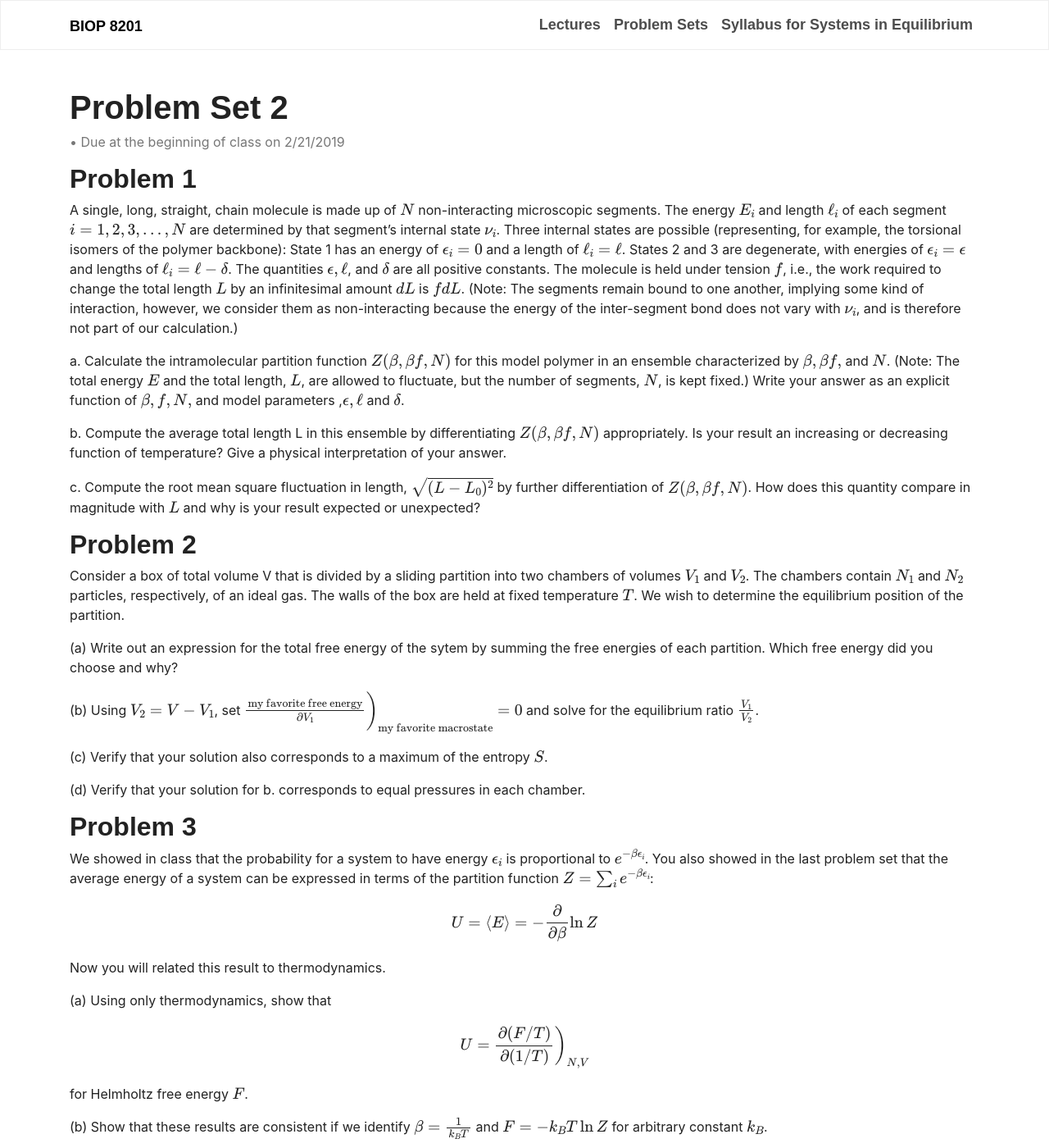
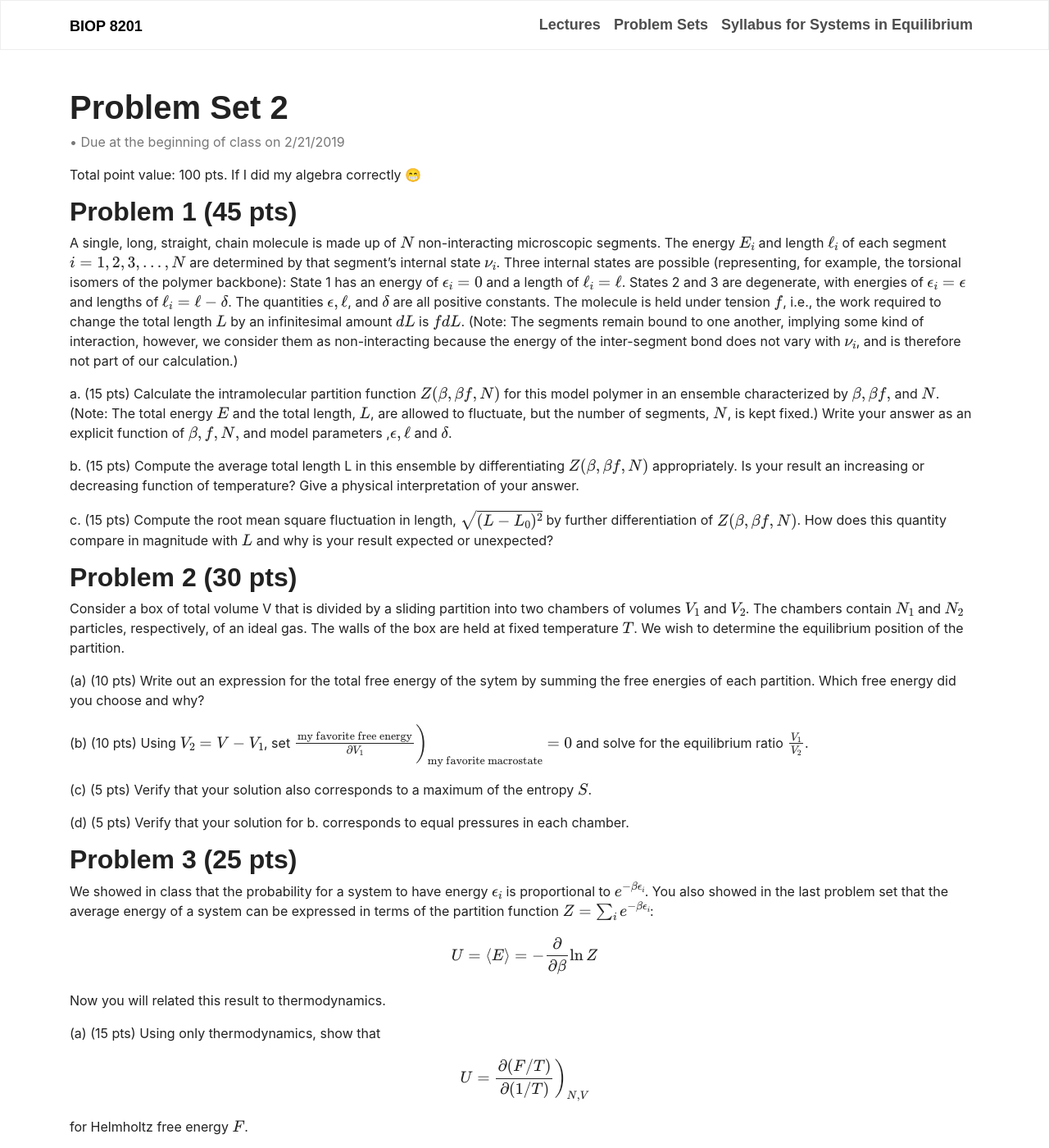
Before and after one commit to jmhays/biop-web, a Jekyll site: the page built from problem_sets/ps2.md, in a window 1280 px wide and 1400 px high. Shown: the whole window at 82% size. Built offline with Jekyll 4.4.1, drawn with Linux system fonts in a browser that asks for light colours; emoji names are drawn with the system emoji font; some web fonts are replaced; formulas are drawn with MathJax 3; some of the changed text lies outside the part shown.

Commit message:
Add point values

```diff
--- a/problem_sets/ps2.md
+++ b/problem_sets/ps2.md
@@ -4,29 +4,31 @@
   author: Due at the beginning of class on 2/21/2019
 ---
 
-## Problem 1
+Total point value: 100 pts. If I did my algebra correctly :grin:
+
+## Problem 1 (45 pts)
 A single, long, straight, chain molecule is made up of $$N$$ non-interacting microscopic segments. The energy $$E_i$$ and length $$\ell_i$$ of each segment $$i = 1, 2, 3, ... , N$$ are determined by that segment's internal state $$\nu_i$$. Three internal states are possible (representing, for example, the torsional isomers of the polymer backbone): State 1 has an energy of $$\epsilon_i=0$$ and a length of $$\ell_i = \ell$$. States 2 and 3 are degenerate, with energies of $$\epsilon_i = \epsilon$$ and lengths of $$\ell_i = \ell - \delta$$. The quantities $$\epsilon, \ell$$, and $$\delta$$ are all positive constants. The molecule is held under tension $$f$$, i.e., the work required to change the total length $$L$$ by an infinitesimal amount $$dL$$ is $$fdL$$. (Note: The segments remain bound to one another, implying some kind of interaction, however, we consider them as non-interacting because the energy of the inter-segment bond does not vary with $$\nu_i$$, and is therefore not part of our calculation.)
 
-a. Calculate the intramolecular partition function $$Z(\beta, \beta f, N )$$ for this model polymer in an ensemble characterized by $$\beta, \beta f,$$ and $$N$$. (Note: The total energy $$E$$ and the total length, $$L$$, are allowed to fluctuate, but the number of segments, $$N$$, is kept fixed.) Write your answer as an explicit function of $$\beta, f, N,$$ and model parameters ,$$\epsilon, \ell$$ and $$\delta$$.
+a. (15 pts) Calculate the intramolecular partition function $$Z(\beta, \beta f, N )$$ for this model polymer in an ensemble characterized by $$\beta, \beta f,$$ and $$N$$. (Note: The total energy $$E$$ and the total length, $$L$$, are allowed to fluctuate, but the number of segments, $$N$$, is kept fixed.) Write your answer as an explicit function of $$\beta, f, N,$$ and model parameters ,$$\epsilon, \ell$$ and $$\delta$$.
 
-b. Compute the average total length L in this ensemble by differentiating $$Z(\beta, \beta f, N )$$ appropriately. Is your result an increasing or decreasing function of temperature? Give a physical interpretation of your answer.
+b. (15 pts) Compute the average total length L in this ensemble by differentiating $$Z(\beta, \beta f, N )$$ appropriately. Is your result an increasing or decreasing function of temperature? Give a physical interpretation of your answer.
 
-c. Compute the root mean square fluctuation in length, $$\sqrt{(L-L_0)^2}$$ by further differentiation of $$Z(\beta, \beta f, N )$$. How does this quantity compare in magnitude with $$L$$ and why is your result expected or unexpected?
+c. (15 pts) Compute the root mean square fluctuation in length, $$\sqrt{(L-L_0)^2}$$ by further differentiation of $$Z(\beta, \beta f, N )$$. How does this quantity compare in magnitude with $$L$$ and why is your result expected or unexpected?
 
-## Problem 2
+## Problem 2 (30 pts)
 
 Consider a box of total volume V that is divided by a sliding partition into two chambers of volumes $$V_1$$ and $$V_2$$. The chambers contain $$N_1$$ and $$N_2$$ particles, respectively, of an ideal gas. The walls of the box are held at fixed temperature $$T$$. We wish to determine the equilibrium position of the partition.
 
-(a) Write out an expression for the total free energy of the sytem by summing
+(a) (10 pts) Write out an expression for the total free energy of the sytem by summing
 the free energies of each partition. Which free energy did you choose and why?
 
-(b) Using $$V_2 = V − V_1$$, set $$\frac{\text{my favorite free energy}}{\partial V_1}\bigg)_{\text{my favorite macrostate}}= 0$$ and solve for the equilibrium ratio $$\frac{V_1}{V_2}$$.
+(b) (10 pts) Using $$V_2 = V − V_1$$, set $$\frac{\text{my favorite free energy}}{\partial V_1}\bigg)_{\text{my favorite macrostate}}= 0$$ and solve for the equilibrium ratio $$\frac{V_1}{V_2}$$.
 
-(c) Verify that your solution also corresponds to a maximum of the entropy $$S$$.
+(c) (5 pts) Verify that your solution also corresponds to a maximum of the entropy $$S$$.
 
-(d) Verify that your solution for b. corresponds to equal pressures in each chamber.
+(d) (5 pts) Verify that your solution for b. corresponds to equal pressures in each chamber.
 
-## Problem 3
+## Problem 3 (25 pts)
 
 We showed in class that the probability for a system to have energy $$\epsilon_i$$ is proportional to $$e^{−\beta \epsilon_i}$$. You also showed in the last problem set that the average energy of a system can be expressed in terms of the partition function $$Z = \sum_i e^{-\beta\epsilon_i}$$:
 
@@ -34,10 +36,10 @@ $$U = \langle E\rangle = -\frac{\partial}{\partial\beta}\ln Z$$
 
 Now you will related this result to thermodynamics.
 
-(a) Using only thermodynamics, show that
+(a) (15 pts) Using only thermodynamics, show that
 
 $$U = \frac{\partial (F/T)}{\partial (1/T)}\bigg)_{N,V}$$
 
 for Helmholtz free energy $$F$$.
 
-(b) Show that these results are consistent if we identify $$\beta = \frac{1}{k_B T}$$ and $$F = −k_B T \ln Z$$ for arbitrary constant $$k_B$$.
+(b) (10 pts) Show that these results are consistent if we identify $$\beta = \frac{1}{k_B T}$$ and $$F = −k_B T \ln Z$$ for arbitrary constant $$k_B$$.
```
